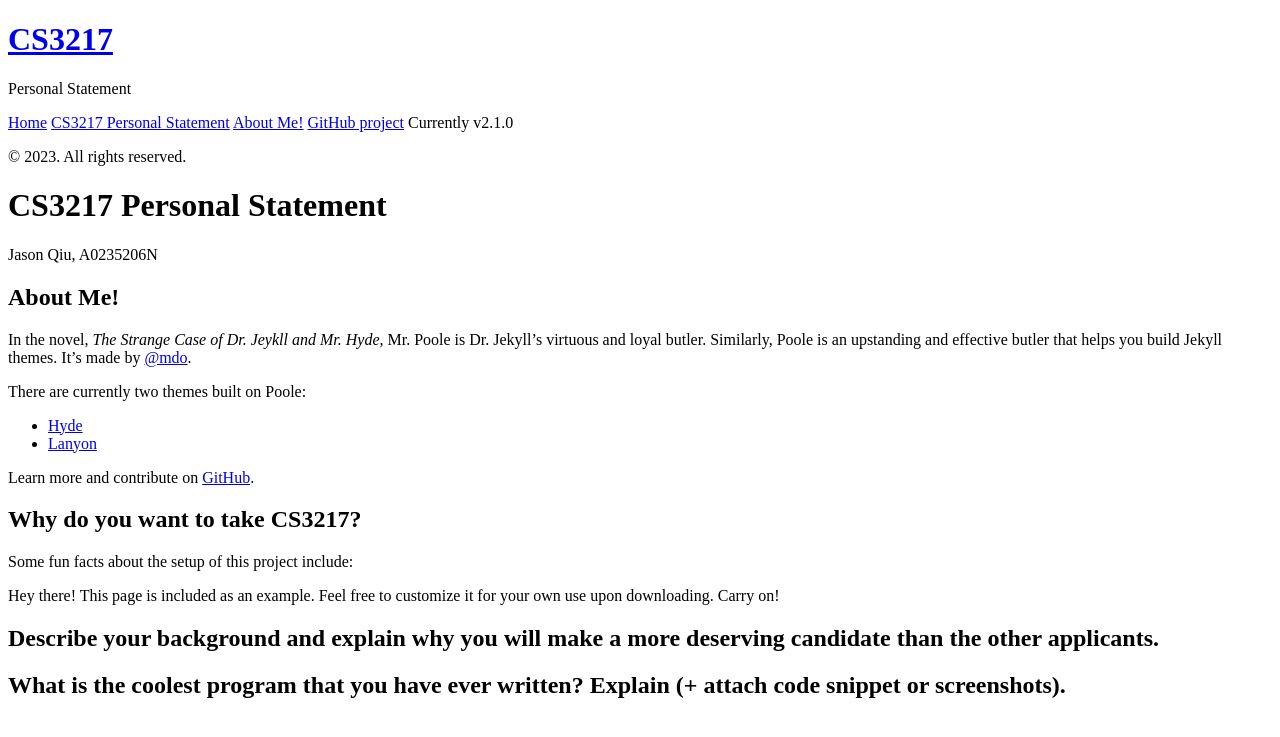
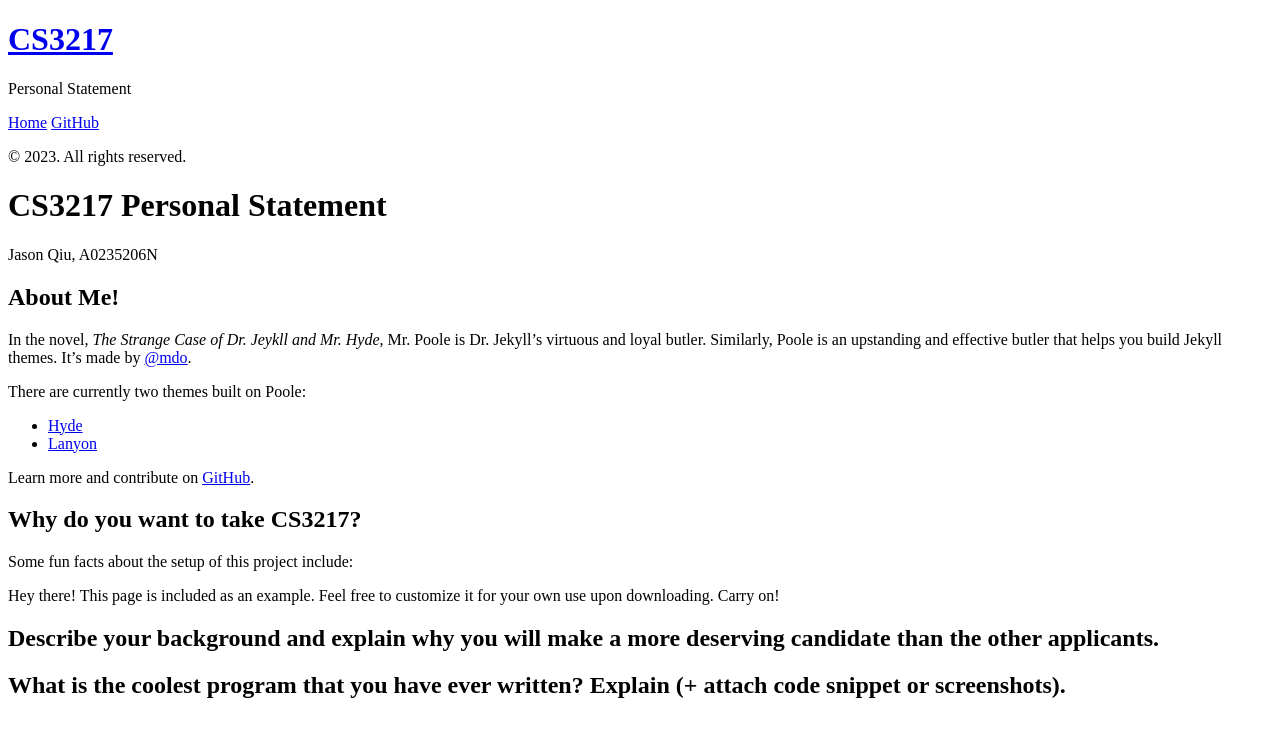
Before and after one commit to jasonqiu212/cs3217-personal-statement, a Jekyll site: the page built from index.md, in a window 1280 px wide. Shown: the top 737 px of the page. Built offline with Jekyll 4.4.1, drawn with Linux system fonts in a browser that asks for light colours.

Commit message:
Remove unused sidebar tabs

```diff
--- a/_config.yml
+++ b/_config.yml
@@ -8,15 +8,9 @@ permalink: pretty
 title: CS3217
 tagline: "Personal Statement"
 description: "Personal Statement"
-url: http://hyde.getpoole.com
 baseurl: /
 
 author:
-  name: "Mark Otto"
-  url: https://twitter.com/mdo
+  name: "Jason Qiu"
 
-# Custom vars
-version: 2.1.0
-
-github:
-  repo: https://github.com/poole/hyde
+github: https://github.com/jasonqiu212
--- a/_includes/sidebar.html
+++ b/_includes/sidebar.html
@@ -13,27 +13,7 @@
         href="{{ site.baseurl }}"
         >Home</a
       >
-
-      {% comment %} The code below dynamically generates a sidebar nav of pages
-      with `layout: page` in the front-matter. See readme for usage. {%
-      endcomment %} {% assign pages_list = site.pages %} {% for node in
-      pages_list %} {% if node.title != null %} {% if node.layout == "page" %}
-      <a
-        class="sidebar-nav-item{% if page.url == node.url %} active{% endif %}"
-        href="{{ node.url }}"
-        >{{ node.title }}</a
-      >
-      {% endif %} {% endif %} {% endfor %}
-
-      <a
-        class="sidebar-nav-item"
-        href="{{ site.github.repo }}/archive/v{{ site.version }}.zip"
-        >About Me!</a
-      >
-      <a class="sidebar-nav-item" href="{{ site.github.repo }}"
-        >GitHub project</a
-      >
-      <span class="sidebar-nav-item">Currently v{{ site.version }}</span>
+      <a class="sidebar-nav-item" href="{{ site.github }}">GitHub</a>
     </nav>
 
     <p>&copy; {{ site.time | date: '%Y' }}. All rights reserved.</p>
```
